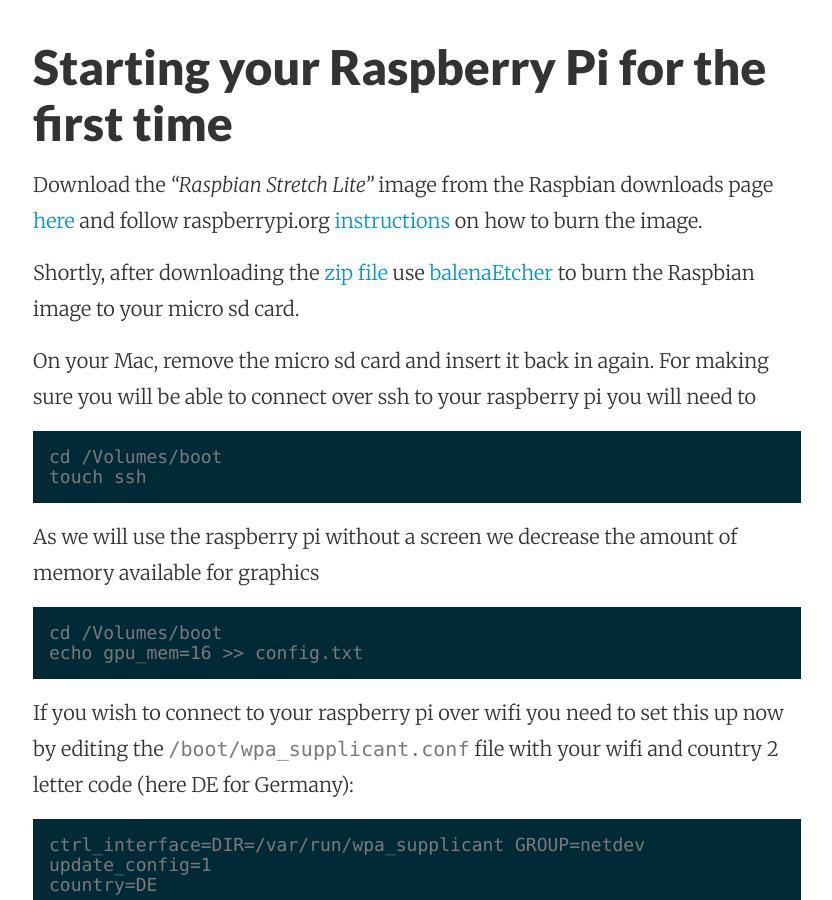
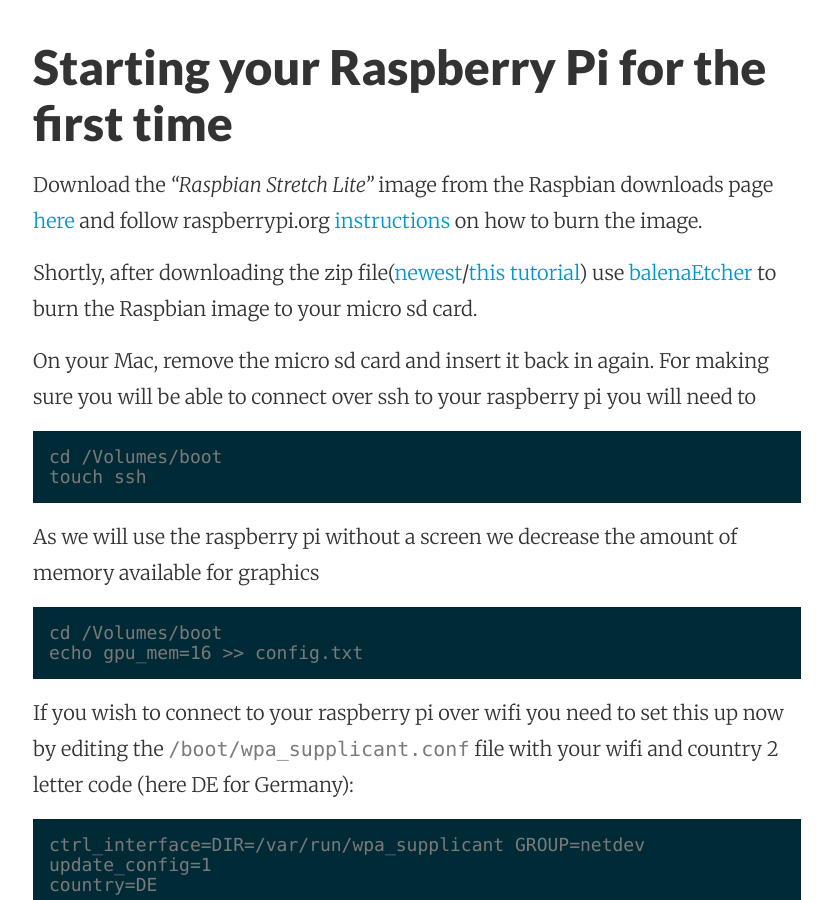
Before and after one commit to jorgeboucas/jorgeboucas.github.io, a Jekyll site: the page built from _posts/2019-03-09-raspberry-pi.markdown, in a window 1280 px wide and 900 px high, scrolled down 944 px. Shown: the whole window, without its empty margins (223-1055 px from the left). Built offline with Jekyll 4.4.1, drawn with Linux system fonts in a browser that asks for light colours.

Commit message:
Update 2019-03-09-raspberry-pi.markdown

```diff
--- a/_posts/2019-03-09-raspberry-pi.markdown
+++ b/_posts/2019-03-09-raspberry-pi.markdown
@@ -26,7 +26,7 @@ page [here](https://www.raspberrypi.org/downloads/raspbian/) and follow
 raspberrypi.org [instructions](https://www.raspberrypi.org/documentation/installation/installing-images/README.md)
 on how to burn the image.
 
-Shortly, after downloading the [zip file](https://downloads.raspberrypi.org/raspbian_lite_latest)
+Shortly, after downloading the zip file([newest](https://downloads.raspberrypi.org/raspbian_lite_latest)/[this tutorial](https://downloads.raspberrypi.org/raspbian/images/raspbian-2020-02-14/2020-02-13-raspbian-buster.zip))
 use [balenaEtcher](https://www.balena.io/etcher/) to burn the Raspbian image
 to your micro sd card.
 
```
